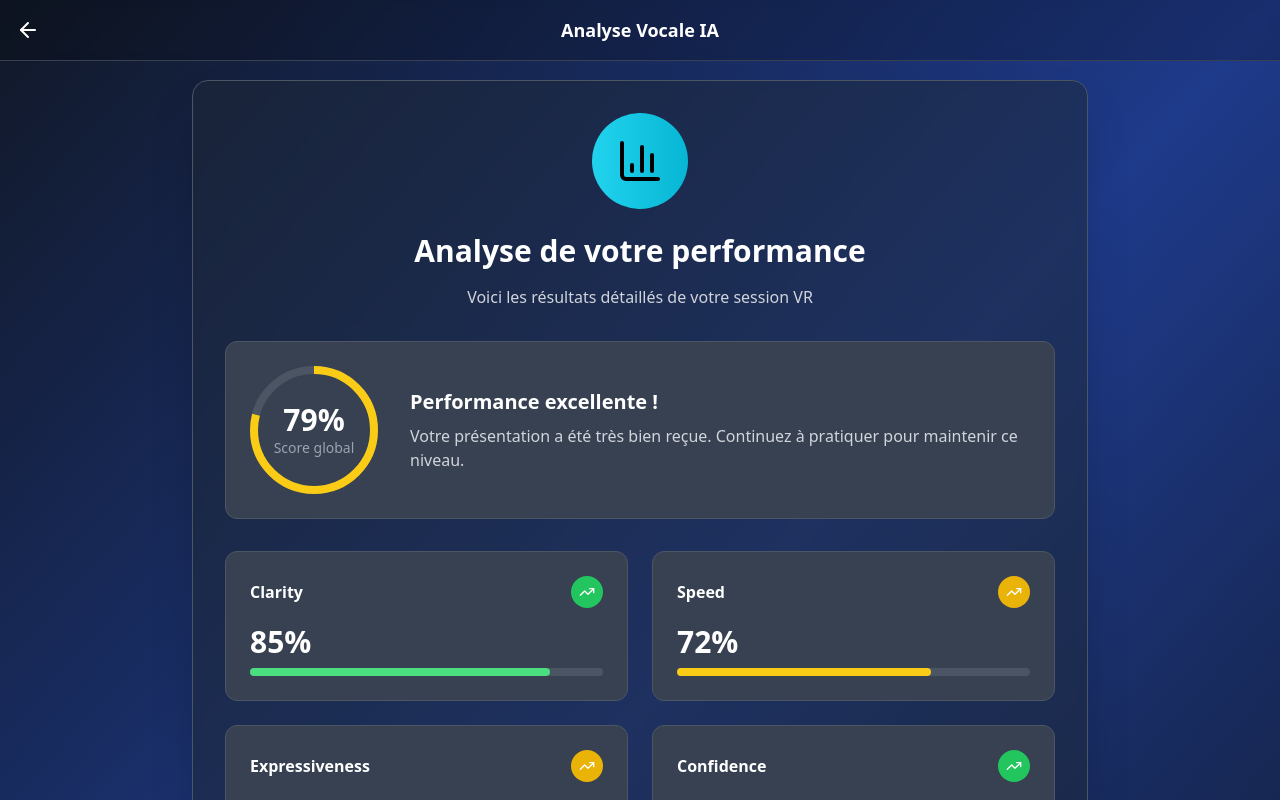
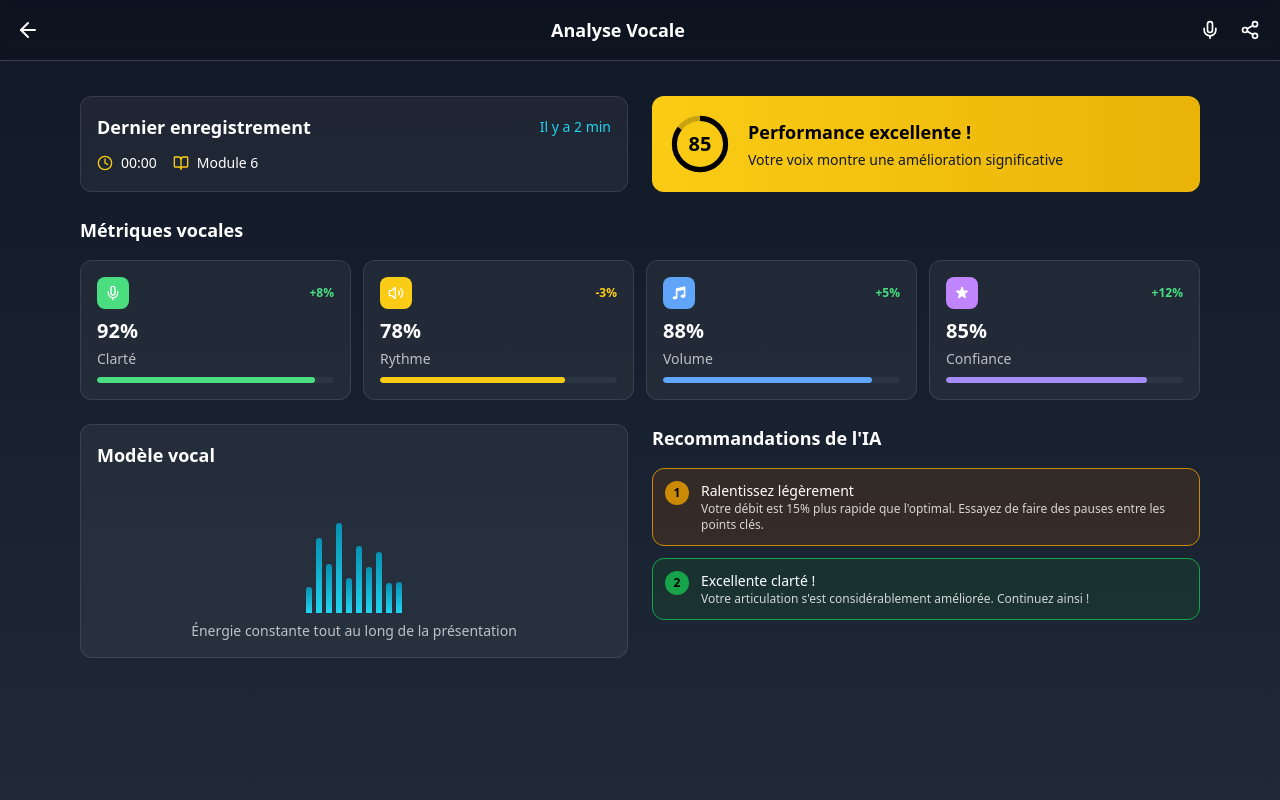
Before and after one commit to YoulaMamadouba/pitch_to_me_web, a Next.js app: page /voice-analysis in a window 1280 px wide. Shown: the top 800 px of the page. Built offline with nearby package versions, Linux system fonts and the light colour scheme.

Commit message:
analyse_voice

```diff
--- a/src/app/dashboard/page.tsx
+++ b/src/app/dashboard/page.tsx
@@ -284,8 +284,8 @@ export default function DashboardPage() {
               </div>
             </div>
 
-            {/* Current Module and VR Access */}
-            <div className="grid grid-cols-1 md:grid-cols-2 gap-6 mb-6">
+            {/* Current Module and Tools Access */}
+            <div className="grid grid-cols-1 md:grid-cols-3 gap-6 mb-6">
               {/* Current Module Card */}
               <div className="bg-gradient-to-r from-yellow-500 to-yellow-600 rounded-xl p-6 shadow-lg hover:shadow-xl transition-all transform hover:-translate-y-0.5 border border-yellow-400/30 h-full">
                 <div className="flex flex-col h-full">
@@ -323,6 +323,35 @@ export default function DashboardPage() {
                       <span className="text-xs bg-white/20 text-white px-2 py-1 rounded-full">Nouveau</span>
                       <div className="flex items-center text-white/90 group-hover:text-white transition-colors">
                         <span className="font-medium mr-1">Découvrir</span>
+                        <svg xmlns="http://www.w3.org/2000/svg" className="h-4 w-4 transform group-hover:translate-x-1 transition-transform" fill="none" viewBox="0 0 24 24" stroke="currentColor">
+                          <path strokeLinecap="round" strokeLinejoin="round" strokeWidth={2} d="M9 5l7 7-7 7" />
+                        </svg>
+                      </div>
+                    </div>
+                  </div>
+                </div>
+              </Link>
+
+              {/* Voice Analysis Access Card */}
+              <Link href="/voice-analysis" className="group">
+                <div className="bg-gradient-to-r from-cyan-600 to-blue-600 rounded-xl p-6 shadow-lg hover:shadow-xl transition-all transform group-hover:-translate-y-0.5 border border-cyan-400/30 h-full">
+                  <div className="flex flex-col h-full">
+                    <div className="flex-1">
+                      <div className="flex items-center mb-2">
+                        <div className="p-2 bg-white/20 rounded-lg mr-3">
+                          <svg xmlns="http://www.w3.org/2000/svg" className="h-6 w-6 text-white" fill="none" viewBox="0 0 24 24" stroke="currentColor">
+                            <path strokeLinecap="round" strokeLinejoin="round" strokeWidth={2} d="M19 11a7 7 0 01-7 7m0 0a7 7 0 01-7-7m7 7v4m0 0H8m4 0h4m-4-8a3 3 0 01-3-3V5a3 3 0 116 0v6a3 3 0 01-3 3z" />
+                          </svg>
+                        </div>
+                        <h3 className="text-xl font-bold text-white">Analyse Vocale</h3>
+                      </div>
+                      <h4 className="text-white/90 font-medium">Analyse en temps réel</h4>
+                      <p className="text-white/80 text-sm mt-1">Améliorez votre élocution et votre rythme</p>
+                    </div>
+                    <div className="mt-4 flex justify-between items-center">
+                      <span className="text-xs bg-white/20 text-white px-2 py-1 rounded-full">Nouveau</span>
+                      <div className="flex items-center text-white/90 group-hover:text-white transition-colors">
+                        <span className="font-medium mr-1">Analyser</span>
                         <svg xmlns="http://www.w3.org/2000/svg" className="h-4 w-4 transform group-hover:translate-x-1 transition-transform" fill="none" viewBox="0 0 24 24" stroke="currentColor">
                           <path strokeLinecap="round" strokeLinejoin="round" strokeWidth={2} d="M9 5l7 7-7 7" />
                         </svg>
--- a/src/app/voice-analysis/page.tsx
+++ b/src/app/voice-analysis/page.tsx
@@ -1,218 +1,306 @@
 'use client';
-import { useState } from 'react';
+import { useState, useEffect } from 'react';
 import Link from 'next/link';
-import { ArrowLeft, BarChart3, TrendingUp, Mic, Volume2, Zap, Target } from 'lucide-react';
-import { motion } from 'framer-motion';
+import { ArrowLeft, Share2, Clock, BookOpen, Volume2, Mic } from 'lucide-react';
+import { motion, AnimatePresence } from 'framer-motion';
+
+interface Recommendation {
+  id: number;
+  category: string;
+  title: string;
+  description: string;
+  icon: React.ElementType;
+  color: string;
+  textColor: string;
+  borderColor: string;
+  bgColor: string;
+}
+
+interface VoiceMetric {
+  name: string;
+  value: number;
+  change: string;
+  color: string;
+  iconName: string;
+}
 
 export default function VoiceAnalysisPage() {
-  const [activeTab, setActiveTab] = useState('overview');
+  const [isRecording, setIsRecording] = useState(false);
+  const [sessionTime, setSessionTime] = useState(0);
+
+  // Simulate recording time
+  useEffect(() => {
+    let interval: NodeJS.Timeout | undefined;
+    if (isRecording) {
+      interval = setInterval(() => {
+        setSessionTime(prev => prev + 1);
+      }, 1000);
+    }
+    return () => {
+      if (interval) clearInterval(interval);
+    };
+  }, [isRecording]);
+
+  const formatTime = (seconds: number) => {
+    const mins = Math.floor(seconds / 60);
+    const secs = seconds % 60;
+    return `${mins.toString().padStart(2, '0')}:${secs.toString().padStart(2, '0')}`;
+  };
 
   const analysisData = {
-    clarity: 85,
-    speed: 72,
-    expressiveness: 78,
-    confidence: 82,
-    overall: 79
+    clarity: 92,
+    pace: 78,
+    volume: 88,
+    confidence: 85,
+    overall: 85
   };
 
-  const recommendations = [
+  const recommendations: Recommendation[] = [
     {
-      category: 'Clarté',
-      title: 'Excellent travail sur la prononciation',
-      description: 'Votre articulation est claire et précise. Continuez à maintenir ce niveau.',
-      icon: Mic,
-      color: 'text-green-400'
+      id: 1,
+      category: 'Rythme',
+      title: 'Ralentissez légèrement',
+      description: 'Votre débit est 15% plus rapide que l\'optimal. Essayez de faire des pauses entre les points clés.',
+      icon: Volume2,
+      color: 'bg-yellow-600',
+      textColor: 'text-yellow-400',
+      borderColor: 'border-yellow-600',
+      bgColor: 'bg-yellow-900/30'
     },
     {
-      category: 'Vitesse',
-      title: 'Ralentissez légèrement',
-      description: 'Votre débit est un peu rapide. Essayez de faire des pauses plus fréquentes.',
-      icon: Volume2,
-      color: 'text-yellow-400'
-    },
-    {
-      category: 'Expressivité',
-      title: 'Améliorez la variation tonale',
-      description: 'Utilisez plus de variations dans votre ton de voix pour captiver l\'audience.',
-      icon: Zap,
-      color: 'text-blue-400'
-    },
-    {
-      category: 'Confiance',
-      title: 'Posture et contact visuel',
-      description: 'Votre niveau de confiance est bon. Travaillez sur le contact visuel.',
-      icon: Target,
-      color: 'text-purple-400'
+      id: 2,
+      category: 'Clarté',
+      title: 'Excellente clarté !',
+      description: 'Votre articulation s\'est considérablement améliorée. Continuez ainsi !',
+      icon: Mic,
+      color: 'bg-green-600',
+      textColor: 'text-green-400',
+      borderColor: 'border-green-600',
+      bgColor: 'bg-green-900/30'
     }
   ];
 
-  const generateChartData = (value: number) => {
-    const radius = 60;
-    const circumference = 2 * Math.PI * radius;
-    const strokeDasharray = circumference;
-    const strokeDashoffset = circumference - (value / 100) * circumference;
-    return { radius, circumference, strokeDasharray, strokeDashoffset };
-  };
+
+
+  const voiceMetrics: VoiceMetric[] = [
+    {
+      name: 'Clarté',
+      value: 92,
+      change: '+8%',
+      color: 'bg-green-400',
+      iconName: 'mic'
+    },
+    {
+      name: 'Rythme',
+      value: 78,
+      change: '-3%',
+      color: 'bg-yellow-400',
+      iconName: 'volume'
+    },
+    {
+      name: 'Volume',
+      value: 88,
+      change: '+5%',
+      color: 'bg-blue-400',
+      iconName: 'wave'
+    },
+    {
+      name: 'Confiance',
+      value: 85,
+      change: '+12%',
+      color: 'bg-purple-400',
+      iconName: 'star'
+    }
+  ];
+
+  const waveformBars: number[] = [20, 60, 40, 80, 30, 70, 50, 90, 35, 65];
 
   return (
-    <div className="min-h-screen bg-gradient-to-br from-gray-900 via-blue-900 to-gray-900 flex flex-col">
+    <div className="min-h-screen bg-gradient-to-b from-gray-900 to-gray-800 text-white">
       {/* Fixed Header */}
-      <div className="fixed top-0 left-0 right-0 z-50 flex justify-between items-center p-4 bg-black bg-opacity-20 backdrop-blur-sm border-b border-gray-700">
+      <header className="fixed top-0 left-0 right-0 z-50 flex justify-between items-center p-4 bg-black/20 backdrop-blur-sm border-b border-gray-700">
         <Link href="/dashboard" className="text-white hover:text-yellow-400 transition-colors">
           <ArrowLeft className="w-6 h-6" />
         </Link>
-        <div className="text-lg font-bold text-white">Analyse Vocale IA</div>
-        <div className="w-6"></div>
-      </div>
+
+        <div className="flex items-center space-x-2">
+          <h1 className="text-lg font-bold">Analyse Vocale</h1>
+        </div>
+
+        <div className="flex items-center space-x-3">
+          <button
+            className="text-white hover:text-yellow-400 transition-colors p-1"
+            onClick={() => setIsRecording(!isRecording)}
+          >
+            {isRecording ? (
+              <div className="flex items-center space-x-1">
+                <div className="w-2 h-2 bg-red-500 rounded-full animate-pulse"></div>
+                <span className="text-xs">Enregistrement</span>
+              </div>
+            ) : (
+              <Mic className="w-5 h-5" />
+            )}
+          </button>
+          <button className="text-white hover:text-yellow-400 transition-colors p-1">
+            <Share2 className="w-5 h-5" />
+          </button>
+        </div>
+      </header>
 
       {/* Main Content */}
-      <div className="flex-1 flex items-center justify-center px-4 pt-20 pb-8">
-        <motion.div
-          initial={{ opacity: 0, y: 20 }}
-          animate={{ opacity: 1, y: 0 }}
-          transition={{ duration: 0.6 }}
-          className="w-full max-w-4xl"
-        >
-          {/* Voice Analysis Card */}
-          <div className="bg-gray-800 bg-opacity-50 backdrop-blur-sm rounded-2xl p-8 border border-gray-600 shadow-2xl">
-            {/* Hero Section */}
-            <motion.div
-              initial={{ opacity: 0, y: 50 }}
-              animate={{ opacity: 1, y: 0 }}
-              transition={{ duration: 0.8 }}
-              className="text-center mb-8"
-            >
-              <div className="w-24 h-24 bg-gradient-to-r from-cyan-400 to-cyan-500 rounded-full mx-auto mb-6 flex items-center justify-center">
-                <BarChart3 className="w-12 h-12 text-black" />
+      <main className="pt-24 pb-16">
+        <div className="max-w-6xl mx-auto px-4">
+          {/* Top Section - Two Columns */}
+          <div className="grid grid-cols-1 lg:grid-cols-2 gap-6 mb-6">
+            {/* Recording Info */}
+            <div className="bg-white/5 rounded-xl p-4 border border-white/10 hover:border-yellow-400/30 transition-colors">
+              <div className="flex items-center justify-between mb-3">
+                <h2 className="text-white font-semibold text-lg">Dernier enregistrement</h2>
+                <span className="text-cyan-400 text-sm">Il y a 2 min</span>
               </div>
-              <h1 className="text-3xl font-bold text-white mb-4">Analyse de votre performance</h1>
-              <p className="text-gray-300">Voici les résultats détaillés de votre session VR</p>
-            </motion.div>
+              <div className="flex items-center space-x-4">
+                <div className="flex items-center space-x-2">
+                  <Clock className="w-4 h-4 text-yellow-400" />
+                  <span className="text-sm">{formatTime(sessionTime)}</span>
+                </div>
+                <div className="flex items-center space-x-2">
+                  <BookOpen className="w-4 h-4 text-yellow-400" />
+                  <span className="text-sm">Module 6</span>
+                </div>
+              </div>
+            </div>
 
             {/* Overall Score */}
-            <motion.div
-              initial={{ opacity: 0, y: 30 }}
-              animate={{ opacity: 1, y: 0 }}
-              transition={{ duration: 0.6, delay: 0.2 }}
-              className="bg-gray-700 rounded-xl p-6 border border-gray-600 mb-8"
-            >
-              <div className="flex flex-col md:flex-row items-center justify-center space-y-4 md:space-y-0 md:space-x-8">
-                <div className="relative">
-                  <svg className="w-32 h-32 transform -rotate-90">
+            <div className="bg-gradient-to-r from-yellow-400 to-yellow-500 rounded-xl p-4 text-center hover:shadow-lg hover:shadow-yellow-400/20 transition-all">
+              <div className="flex items-center justify-between">
+                <div className="relative w-16 h-16">
+                  <svg className="w-full h-full" viewBox="0 0 100 100">
+                    <circle cx="50" cy="50" r="40" fill="none" stroke="rgba(0,0,0,0.2)" strokeWidth="8" />
                     <circle
-                      cx="64"
-                      cy="64"
-                      r="60"
-                      stroke="currentColor"
+                      cx="50"
+                      cy="50"
+                      r="40"
+                      fill="none"
+                      stroke="#000000"
                       strokeWidth="8"
-                      fill="transparent"
-                      className="text-gray-600"
-                    />
-                    <circle
-                      cx="64"
-                      cy="64"
-                      r="60"
-                      stroke="currentColor"
-                      strokeWidth="8"
-                      fill="transparent"
-                      strokeDasharray={generateChartData(analysisData.overall).strokeDasharray}
-                      strokeDashoffset={generateChartData(analysisData.overall).strokeDashoffset}
-                      className="text-yellow-400 transition-all duration-1000"
+                      strokeDasharray="251.2"
+                      strokeDashoffset="37.68"
+                      transform="rotate(-90 50 50)"
                     />
                   </svg>
                   <div className="absolute inset-0 flex items-center justify-center">
-                    <div className="text-center">
-                      <div className="text-3xl font-bold text-white">{analysisData.overall}%</div>
-                      <div className="text-gray-400 text-sm">Score global</div>
-                    </div>
+                    <span className="text-black font-bold text-xl">{analysisData.overall}</span>
                   </div>
                 </div>
-                <div className="text-center md:text-left">
-                  <h3 className="text-xl font-bold text-white mb-2">Performance excellente !</h3>
-                  <p className="text-gray-300">
-                    Votre présentation a été très bien reçue. Continuez à pratiquer pour maintenir ce niveau.
-                  </p>
+                <div className="text-left flex-1 pl-4">
+                  <h3 className="text-black font-bold text-lg mb-1">Performance excellente !</h3>
+                  <p className="text-gray-900 text-sm">Votre voix montre une amélioration significative</p>
                 </div>
               </div>
-            </motion.div>
+            </div>
+          </div>
 
-            {/* Detailed Metrics */}
-            <div className="grid grid-cols-1 md:grid-cols-2 gap-6 mb-8">
-              {Object.entries(analysisData).filter(([key]) => key !== 'overall').map(([key, value], index) => (
+          {/* Voice Metrics Section */}
+          <div className="mb-6">
+            <h3 className="text-white font-semibold text-lg mb-4">Métriques vocales</h3>
+            <div className="grid grid-cols-1 sm:grid-cols-2 lg:grid-cols-4 gap-3">
+              {voiceMetrics.map((metric, index) => (
                 <motion.div
-                  key={key}
-                  initial={{ opacity: 0, y: 30 }}
+                  key={metric.name}
+                  initial={{ opacity: 0, y: 20 }}
                   animate={{ opacity: 1, y: 0 }}
-                  transition={{ duration: 0.6, delay: 0.3 + index * 0.1 }}
-                  className="bg-gray-700 rounded-xl p-6 border border-gray-600"
+                  transition={{ delay: 0.1 * index }}
+                  className="bg-white/5 rounded-xl p-4 border border-white/10 hover:border-yellow-400/30 transition-colors"
                 >
-                  <div className="flex items-center justify-between mb-4">
-                    <h3 className="text-white font-semibold capitalize">{key}</h3>
-                    <div className={`w-8 h-8 rounded-full flex items-center justify-center ${
-                      value >= 80 ? 'bg-green-500' : value >= 60 ? 'bg-yellow-500' : 'bg-red-500'
-                    }`}>
-                      <TrendingUp className="w-4 h-4 text-white" />
+                  <div className="flex items-center justify-between mb-2">
+                    <div className={`w-8 h-8 ${metric.color} rounded-lg flex items-center justify-center`}>
+                      {metric.iconName === 'mic' && <Mic className="w-4 h-4 text-white" />}
+                      {metric.iconName === 'volume' && <Volume2 className="w-4 h-4 text-white" />}
+                      {metric.iconName === 'wave' && (
+                        <svg className="w-4 h-4 text-white" fill="currentColor" viewBox="0 0 20 20">
+                          <path d="M18 3a1 1 0 00-1.196-.98l-10 2A1 1 0 006 5v9.114A4.369 4.369 0 015 14c-1.657 0-3 .895-3 2s1.343 2 3 2 3-.895 3-2V7.82l8-1.6v5.894A4.37 4.37 0 0115 12c-1.657 0-3 .895-3 2s1.343 2 3 2 3-.895 3-2V3z" />
+                        </svg>
+                      )}
+                      {metric.iconName === 'star' && (
+                        <svg className="w-4 h-4 text-white" fill="currentColor" viewBox="0 0 20 20">
+                          <path d="M9.049 2.927c.3-.921 1.603-.921 1.902 0l1.07 3.292a1 1 0 00.95.69h3.462c.969 0 1.371 1.24.588 1.81l-2.8 2.034a1 1 0 00-.364 1.118l1.07 3.292c.3.921-.755 1.688-1.54 1.118l-2.8-2.034a1 1 0 00-1.175 0l-2.8 2.034c-.784.57-1.838-.197-1.539-1.118l1.07-3.292a1 1 0 00-.364-1.118L2.98 8.72c-.783-.57-.38-1.81.588-1.81h3.461a1 1 0 00.951-.69l1.07-3.292z" />
+                        </svg>
+                      )}
                     </div>
+                    <span className={`text-xs font-bold ${metric.change.startsWith('+') ? 'text-green-400' : 'text-yellow-400'}`}>
+                      {metric.change}
+                    </span>
                   </div>
-                  <div className="text-3xl font-bold text-white mb-2">{value}%</div>
-                  <div className="w-full bg-gray-600 rounded-full h-2">
+                  <div className="text-xl font-bold text-white mb-1">{metric.value}%</div>
+                  <div className="text-sm text-white/70 mb-2">{metric.name}</div>
+                  <div className="w-full bg-gray-700/50 rounded-full h-1.5 overflow-hidden">
                     <div
-                      className={`h-2 rounded-full transition-all duration-1000 ${
-                        value >= 80 ? 'bg-green-400' : value >= 60 ? 'bg-yellow-400' : 'bg-red-400'
-                      }`}
-                      style={{ width: `${value}%` }}
-                    ></div>
+                      className="h-full rounded-full transition-all duration-500"
+                      style={{
+                        width: `${metric.value}%`,
+                        backgroundColor: metric.color.replace('bg-', '').split('-')[0] === 'blue' ? '#60a5fa' :
+                                      metric.color.replace('bg-', '').split('-')[0] === 'green' ? '#4ade80' :
+                                      metric.color.replace('bg-', '').split('-')[0] === 'yellow' ? '#facc15' : '#a78bfa'
+                      }}
+                    />
                   </div>
                 </motion.div>
               ))}
             </div>
+          </div>
 
-            {/* Recommendations */}
-            <motion.div
-              initial={{ opacity: 0, y: 30 }}
-              animate={{ opacity: 1, y: 0 }}
-              transition={{ duration: 0.6, delay: 0.6 }}
-              className="bg-gray-700 rounded-xl p-6 border border-gray-600 mb-8"
-            >
-              <h3 className="text-xl font-bold text-white mb-6">Recommandations personnalisées</h3>
-              <div className="grid grid-cols-1 gap-6">
-                {recommendations.map((rec, index) => (
-                  <div key={rec.category} className="flex items-start space-x-4">
-                    <div className={`w-12 h-12 bg-gray-600 rounded-full flex items-center justify-center flex-shrink-0`}>
-                      <rec.icon className={`w-6 h-6 ${rec.color}`} />
-                    </div>
-                    <div>
-                      <h4 className="text-white font-semibold mb-1">{rec.title}</h4>
-                      <p className="text-gray-300 text-sm">{rec.description}</p>
-                    </div>
-                  </div>
+          {/* Voice Waveform and AI Recommendations Section */}
+          <div className="grid grid-cols-1 lg:grid-cols-2 gap-6">
+            {/* Voice Waveform Section */}
+            <div className="bg-white/5 rounded-xl p-4 border border-white/10 hover:border-yellow-400/30 transition-colors">
+              <h3 className="text-white font-semibold text-lg mb-4">Modèle vocal</h3>
+              <div className="flex items-end justify-center space-x-1 h-32 mb-2">
+                {waveformBars.map((height, index) => (
+                  <motion.div
+                    key={index}
+                    className="w-1.5 bg-gradient-to-t from-cyan-400 to-cyan-600 rounded-t"
+                    initial={{ height: '20%' }}
+                    animate={{ height: `${height}%` }}
+                    transition={{
+                      duration: 0.5,
+                      repeat: Infinity,
+                      repeatType: 'reverse',
+                      delay: index * 0.05
+                    }}
+                  />
                 ))}
               </div>
-            </motion.div>
+              <p className="text-center text-sm text-white/70 mt-2">Énergie constante tout au long de la présentation</p>
+            </div>
 
-            {/* Action Buttons */}
-            <motion.div
-              initial={{ opacity: 0, y: 30 }}
-              animate={{ opacity: 1, y: 0 }}
-              transition={{ duration: 0.6, delay: 0.8 }}
-              className="flex flex-col sm:flex-row justify-center space-y-4 sm:space-y-0 sm:space-x-4"
-            >
-              <Link
-                href="/vr-scenes"
-                className="bg-gradient-to-r from-cyan-400 to-cyan-500 text-black font-semibold py-3 px-8 rounded-xl hover:from-cyan-300 hover:to-cyan-400 transition-all duration-300 text-center"
-              >
-                Pratiquer à nouveau
-              </Link>
-              <Link
-                href="/dashboard"
-                className="bg-gradient-to-r from-yellow-400 to-yellow-500 text-black font-semibold py-3 px-8 rounded-xl hover:from-yellow-300 hover:to-yellow-400 transition-all duration-300 text-center"
-              >
-                Retour au dashboard
-              </Link>
-            </motion.div>
+            {/* AI Recommendations Section */}
+            <div className="space-y-3">
+              <h3 className="text-white font-semibold text-lg mb-4">Recommandations de l'IA</h3>
+              <AnimatePresence>
+                {recommendations.map((rec, index) => (
+                  <motion.div
+                    key={rec.id}
+                    initial={{ opacity: 0, x: 20 }}
+                    animate={{ opacity: 1, x: 0 }}
+                    transition={{ delay: 0.1 * index }}
+                    className={`${rec.bgColor} ${rec.borderColor} border rounded-xl p-3 hover:shadow-lg hover:shadow-yellow-400/10 transition-all`}
+                  >
+                    <div className="flex items-start space-x-3">
+                      <div className={`${rec.color} w-6 h-6 rounded-full flex-shrink-0 flex items-center justify-center`}>
+                        <span className="text-black font-bold text-xs">{index + 1}</span>
+                      </div>
+                      <div>
+                        <h4 className="text-white font-medium text-sm">{rec.title}</h4>
+                        <p className="text-xs text-white/80">{rec.description}</p>
+                      </div>
+                    </div>
+                  </motion.div>
+                ))}
+              </AnimatePresence>
+            </div>
           </div>
-        </motion.div>
-      </div>
+        </div>
+      </main>
     </div>
   );
 }
```
